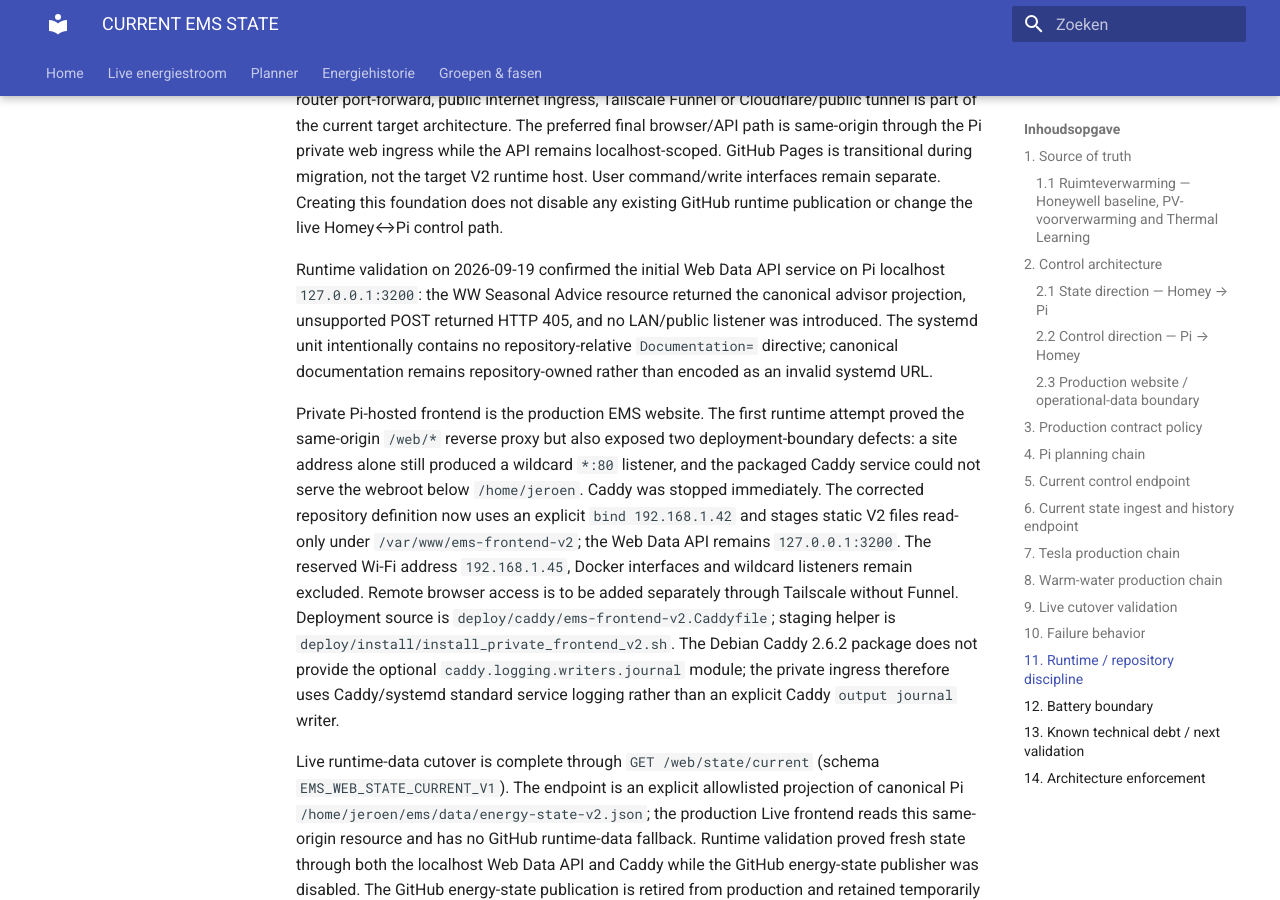
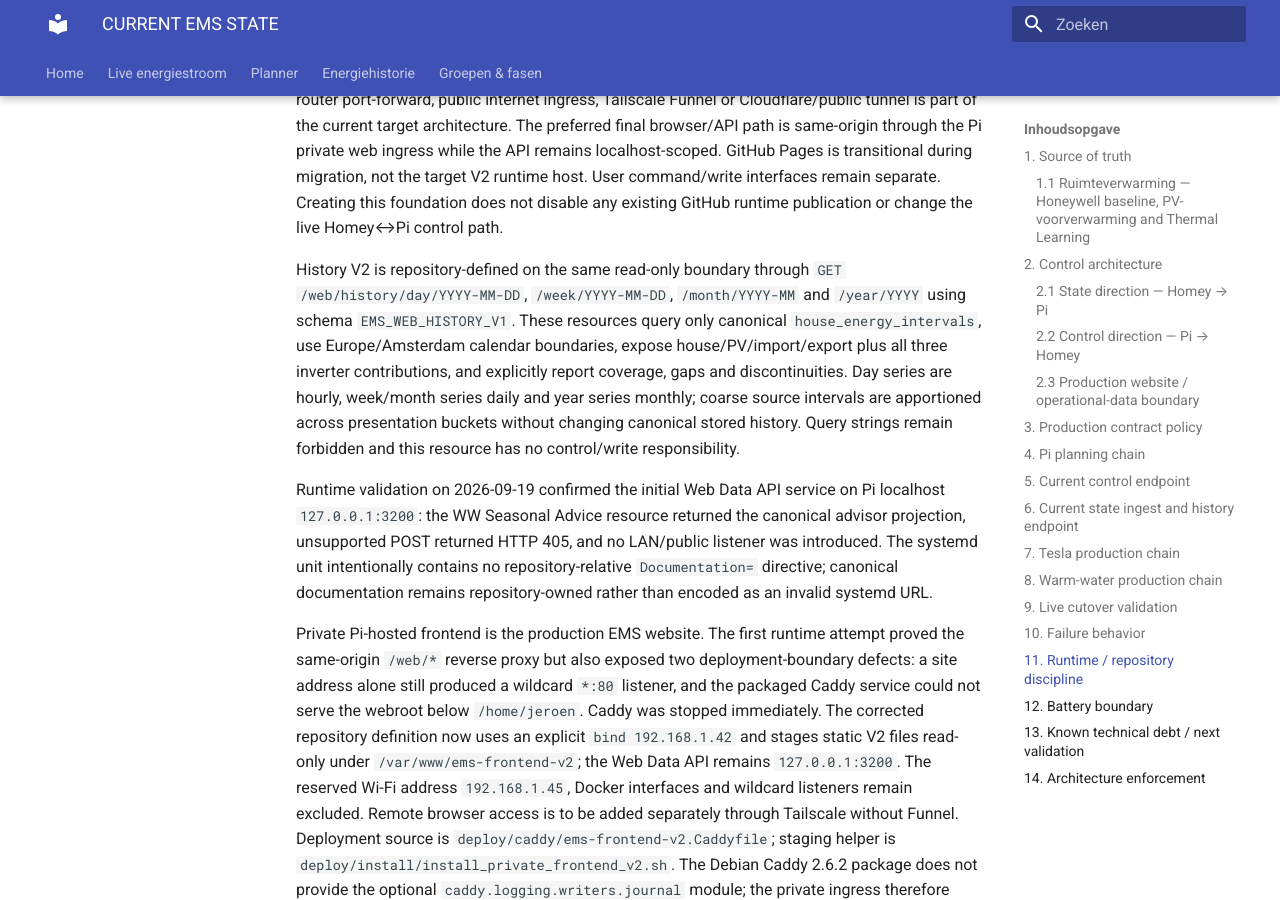
Before and after one commit to OnsKasteeltje/homey-energy-manual, an MkDocs documentation site: the page built from docs/architecture/CURRENT-EMS-STATE.md, in a window 1280 px wide and 900 px high, scrolled down 9921 px. Built offline with MkDocs 1.6.1 and Material for MkDocs 9.7.7, drawn with Linux system fonts in a browser that asks for light colours.

Commit message:
Document History V2 Web Data API contract

```diff
--- a/docs/architecture/CURRENT-EMS-STATE.md
+++ b/docs/architecture/CURRENT-EMS-STATE.md
@@ -213,6 +213,8 @@ The target Frontend V2 operational-data boundary is the dedicated read-only EMS
 
 The Web Data API security baseline is mandatory and canonical in `docs/architecture/web-data-api-security.md`. The origin is private and binds locally by default. Frontend V2 is now explicitly targeted as a private Pi-hosted website: local browser access is limited to the trusted home LAN and remote access to authorized devices/users through the Tailscale tailnet. No router port-forward, public internet ingress, Tailscale Funnel or Cloudflare/public tunnel is part of the current target architecture. The preferred final browser/API path is same-origin through the Pi private web ingress while the API remains localhost-scoped. GitHub Pages is transitional during migration, not the target V2 runtime host. User command/write interfaces remain separate. Creating this foundation does not disable any existing GitHub runtime publication or change the live Homey↔Pi control path.
 
+History V2 is repository-defined on the same read-only boundary through `GET /web/history/day/YYYY-MM-DD`, `/week/YYYY-MM-DD`, `/month/YYYY-MM` and `/year/YYYY` using schema `EMS_WEB_HISTORY_V1`. These resources query only canonical `house_energy_intervals`, use Europe/Amsterdam calendar boundaries, expose house/PV/import/export plus all three inverter contributions, and explicitly report coverage, gaps and discontinuities. Day series are hourly, week/month series daily and year series monthly; coarse source intervals are apportioned across presentation buckets without changing canonical stored history. Query strings remain forbidden and this resource has no control/write responsibility.
+
 Runtime validation on 2026-09-19 confirmed the initial Web Data API service on Pi localhost `127.0.0.1:3200`: the WW Seasonal Advice resource returned the canonical advisor projection, unsupported POST returned HTTP 405, and no LAN/public listener was introduced. The systemd unit intentionally contains no repository-relative `Documentation=` directive; canonical documentation remains repository-owned rather than encoded as an invalid systemd URL.
 
 Private Pi-hosted frontend is the production EMS website. The first runtime attempt proved the same-origin `/web/*` reverse proxy but also exposed two deployment-boundary defects: a site address alone still produced a wildcard `*:80` listener, and the packaged Caddy service could not serve the webroot below `/home/jeroen`. Caddy was stopped immediately. The corrected repository definition now uses an explicit `bind 192.168.1.42` and stages static V2 files read-only under `/var/www/ems-frontend-v2`; the Web Data API remains `127.0.0.1:3200`. The reserved Wi-Fi address `192.168.1.45`, Docker interfaces and wildcard listeners remain excluded. Remote browser access is to be added separately through Tailscale without Funnel. Deployment source is `deploy/caddy/ems-frontend-v2.Caddyfile`; staging helper is `deploy/install/install_private_frontend_v2.sh`. The Debian Caddy 2.6.2 package does not provide the optional `caddy.logging.writers.journal` module; the private ingress therefore uses Caddy/systemd standard service logging rather than an explicit Caddy `output journal` writer.
```
